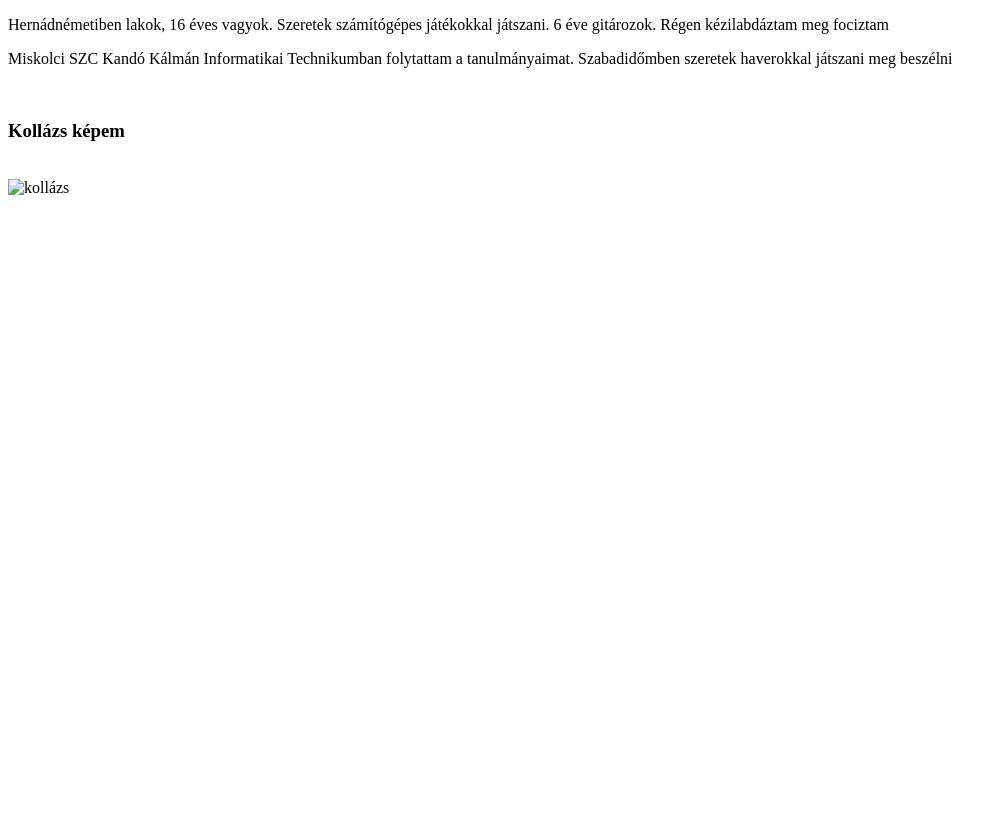
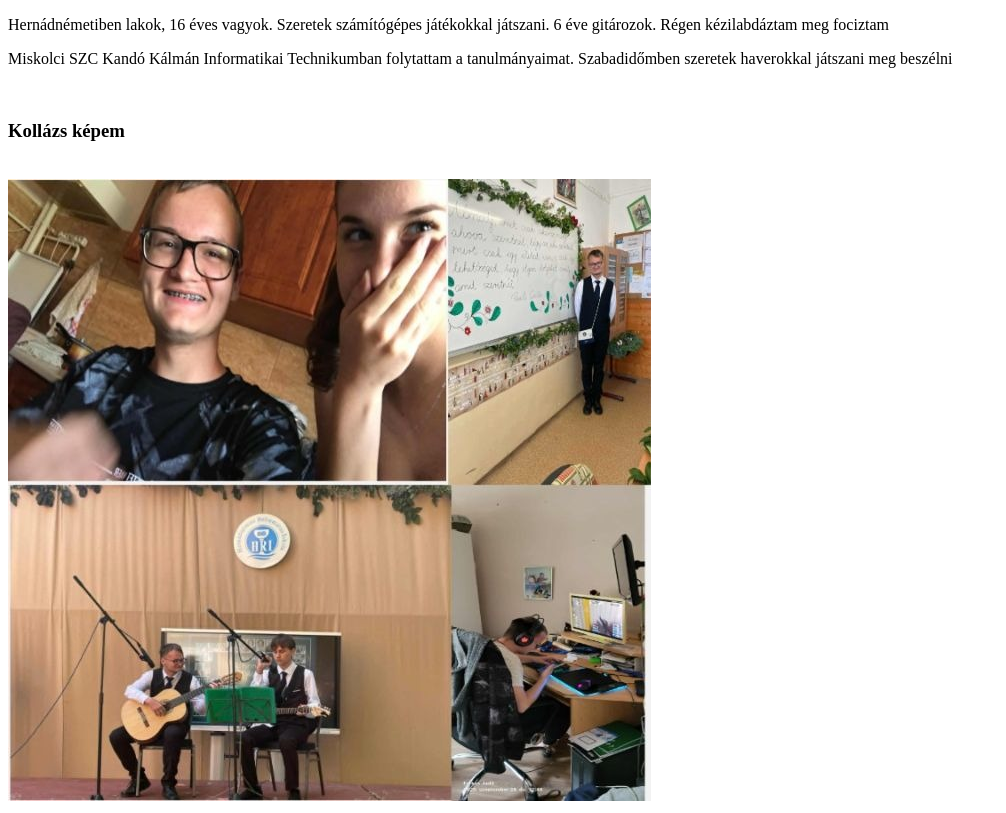
Before and after one commit to Lacik16/weboldalam, a plain HTML site: page index.html in a window 1280 px wide. Shown: the part 131-944 px from the top of the page, without its empty margins (0-1006 px from the left). Before the commit the page ends 800 px from the top, so only its background shows below. Drawn offline with Linux system fonts and the light colour scheme.

Commit message:
kollázs

```diff
--- a/index.html
+++ b/index.html
@@ -19,7 +19,7 @@
     <br>
     <h3>Kollázs képem</h3>
     <br>
-    <img src="img/én.jpg" alt="kollázs"
+    <img src="img/kollázs.jpg" alt="kollázs"
     title="kollázs"
 </body>
 </html>
```
